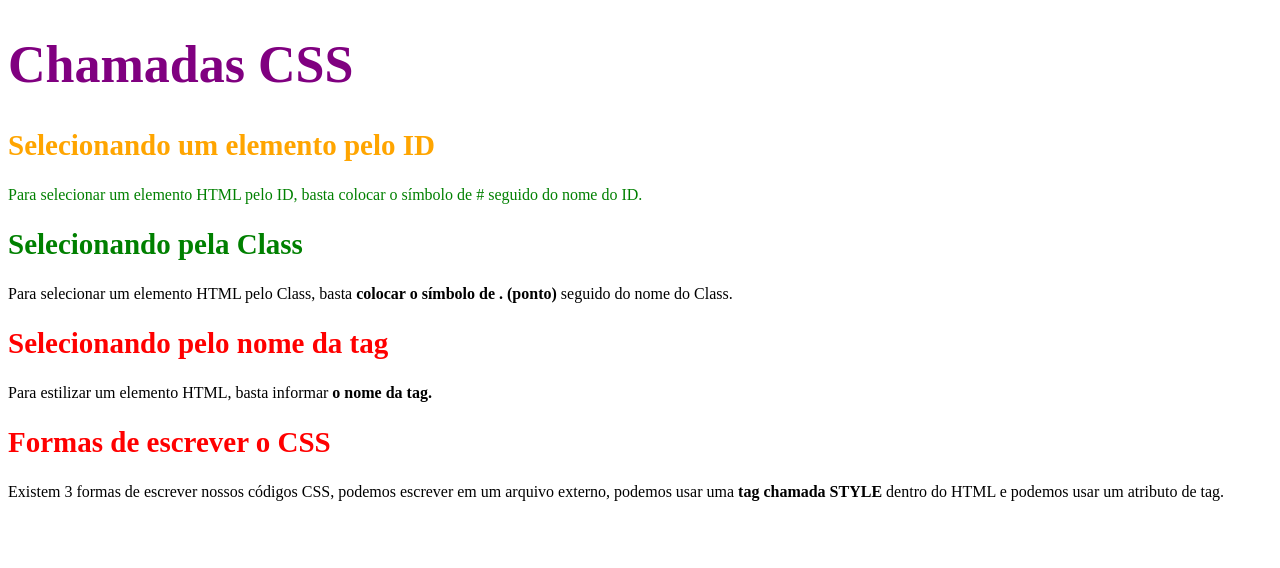
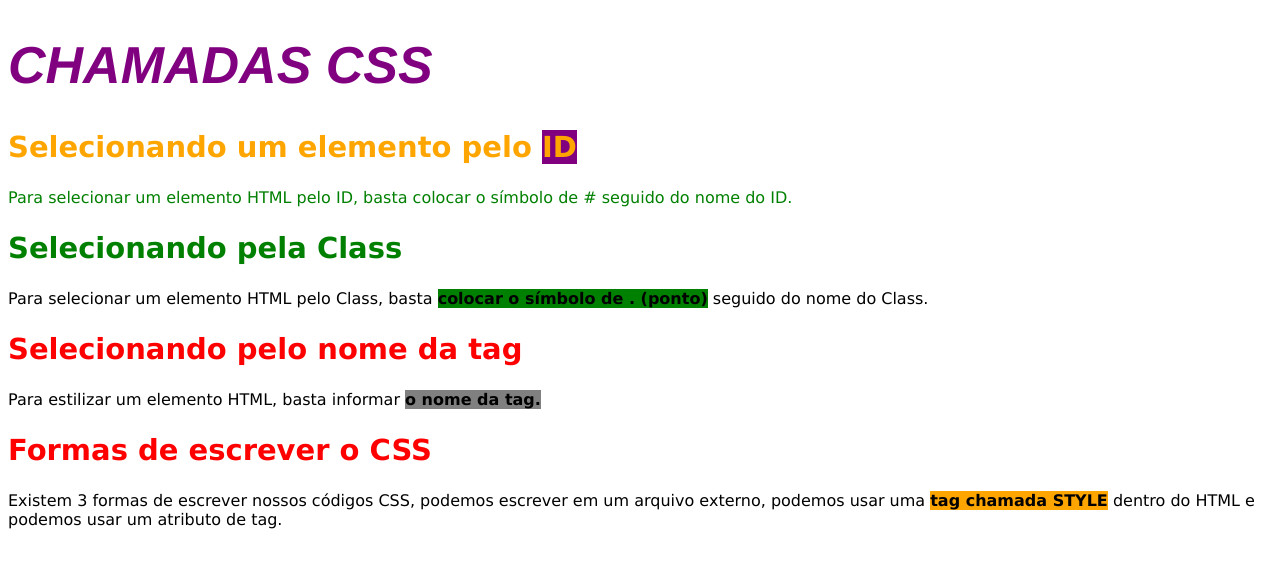
Before and after one commit to murilo-b-s/desenvolvimento-de-interfaces-para-web, a plain HTML site: page aula5/aula5.html in a window 1280 px wide. Drawn offline with Linux system fonts and the light colour scheme.

Commit message:
Add files via upload

```diff
--- a/aula5/aula5.html
+++ b/aula5/aula5.html
@@ -7,7 +7,7 @@
 
 	<style type="text/css">
 		h1{
-			color: red;
+			color: rgb(190, 16, 16);
 		}
 		h2{
 			font-size: 29px;
@@ -18,7 +18,7 @@
 <body>
 
 	<h1 style="color: purple;">Chamadas CSS</h1>
-	<h2 id="destaque">Selecionando um elemento pelo ID</h2>
+	<h2 id="destaque">Selecionando  um elemento pelo <strong>ID</strong></h2>
 	<p class="titulo">Para selecionar um elemento HTML pelo ID, basta colocar o símbolo de # seguido do nome do ID.</p>
 
 	<h2 class="titulo">Selecionando pela Class</h2>
--- a/aula5/style.css
+++ b/aula5/style.css
@@ -1,8 +1,17 @@
 
 /* Selecionando (chamando)
 	o elemento pelo nome da tag */
+
+body{
+	font-family: verdana, sans-serif;
+}
+
 h1{
+	font-family: helvetica, verdana, arial, sans-serif;
 	font-size: 52px;
+	font-style: italic;	/* normal - oblique - italic*/
+	font-weight: bold; /* bold - bolder - normal - "numerica"*/
+	text-transform: uppercase; /* uppercase - lowercase - capitalize*/
 	color: green;
 }
 
@@ -22,3 +31,22 @@ h2{
 .titulo{
 	color: green;
 }
+
+/* HIerarquia dos seletores CSS*/
+h2  strong{
+	background-color: purple;
+}
+
+p strong{
+	background-color: grey;
+
+
+}
+
+#titulo strong{
+	background-color: green;
+}
+
+.alerta p strong{
+	background-color: orange;
+}
```
